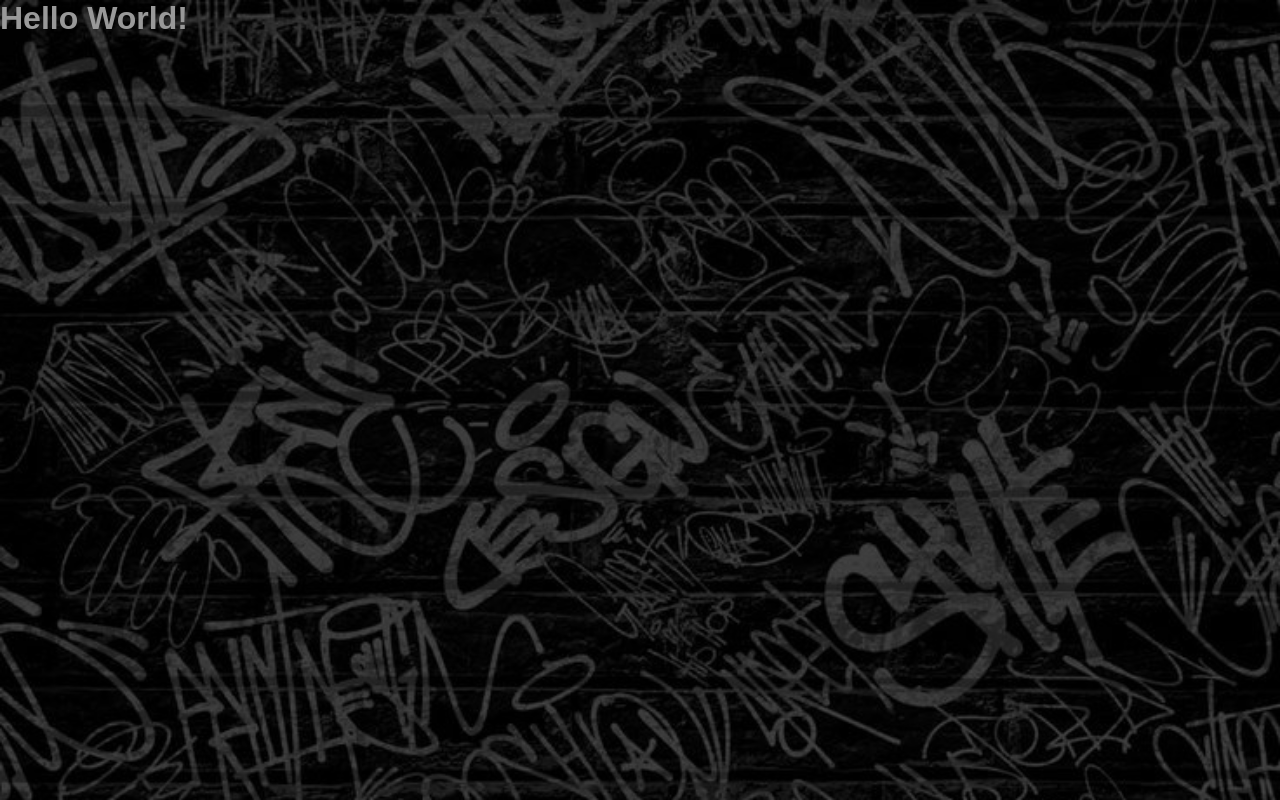
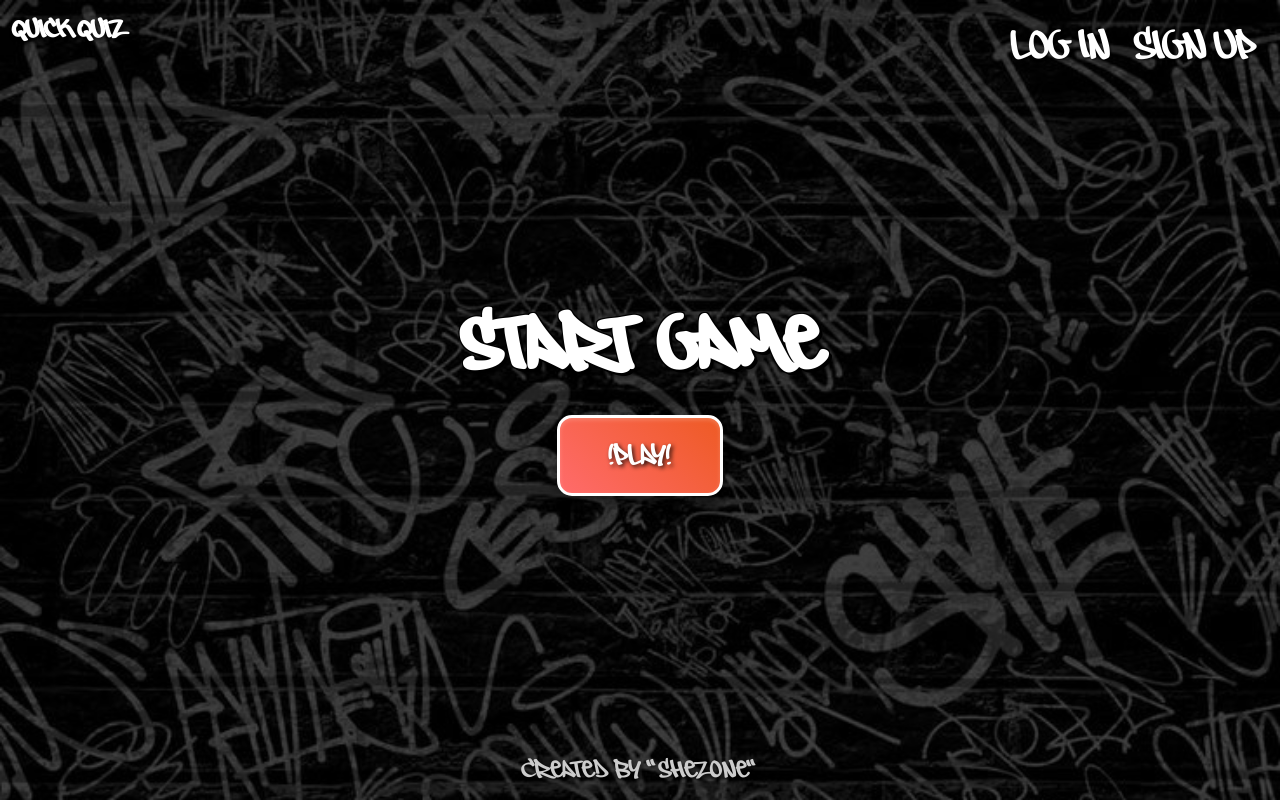
Before and after one commit to sh3zTheAlien/Quick_Quiz, a Flask app: page / in a window 1280 px wide. Run offline with Flask 3, Linux system fonts and the light colour scheme; some libraries are stand-ins or nearby versions.

Commit message:
Initial Commit 2

```diff
--- a/templates/base.html
+++ b/templates/base.html
@@ -3,12 +3,23 @@
   <head>
     <meta charset="UTF-8" />
     <meta name="viewport" content="width=device-width, initial-scale=1, shrink-to-fit=no"/>
+    <!-- Bootstrap CSS -->
+    <link href="https://cdn.jsdelivr.net/npm/bootstrap@5.3.0/dist/css/bootstrap.min.css" rel="stylesheet">
     {% block styles %}
         <link rel="stylesheet" href="{{ url_for('static', filename='css/style.css') }}" />
     {% endblock %}
     <title>Quick Quiz</title>
   </head>
   <body>
-    {% block content %}{% endblock %}
+    {% include 'header.html' %}
+
+    <main>
+      {% block content %}{% endblock %}
+    </main>
+
+    {% include 'footer.html' %}
+
+    <!-- Bootstrap JS -->
+    <script src="https://cdn.jsdelivr.net/npm/bootstrap@5.3.0/dist/js/bootstrap.bundle.min.js"></script>
   </body>
 </html>
--- a/templates/footer.html
+++ b/templates/footer.html
@@ -0,0 +1,5 @@
+<footer class="footer mt-auto py-3">
+  <div class="container text-center">
+    <p class="creator-text mb-0">CREATED BY "SHEZONE"</p>
+  </div>
+</footer>
--- a/templates/header.html
+++ b/templates/header.html
@@ -0,0 +1,10 @@
+<header class="navbar navbar-expand-lg">
+  <div class="container-fluid">
+    <a class="navbar-brand fw-bold">Quick Quiz</a>
+
+    <div class="navbar-nav ms-auto">
+      <a class="nav-link auth-link" href="">LOG IN</a>
+      <a class="nav-link auth-link" href="">SIGN UP</a>
+    </div>
+  </div>
+</header>
--- a/templates/index.html
+++ b/templates/index.html
@@ -1,4 +1,12 @@
-{% extends 'base.html' %}
+{% extends "base.html" %}
+
 {% block content %}
-<h1>Hello World!</h1>
+<div class="hero-section d-flex align-items-center justify-content-center">
+  <div class="container text-center">
+    <div class="hero-content">
+      <h1 class="game-title display-1 mb-4">START GAME</h1>
+      <a href="" class="btn btn-primary btn-lg start-game-btn">!PLAY!</a>
+    </div>
+  </div>
+</div>
 {% endblock %}
```
Also changed, not shown: 1 other file.
